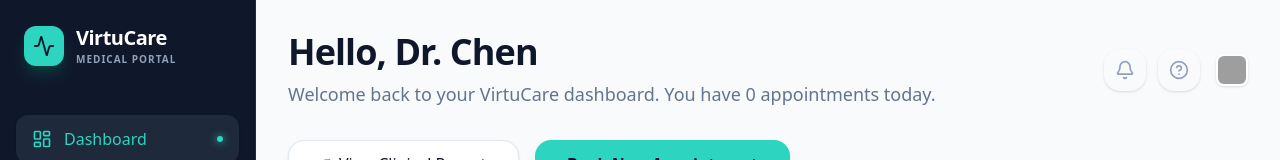
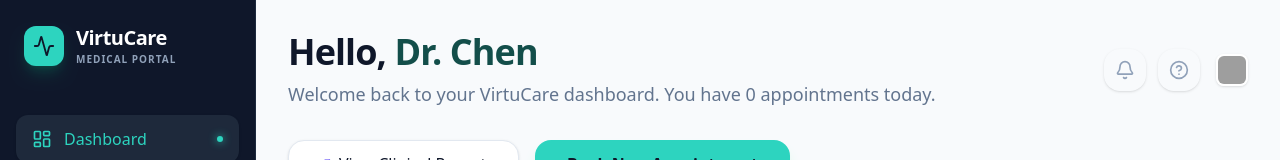
Before and after one commit to A-Simie/virtucare, a Next.js app: page /dashboard in a window 1280 px wide. Shown: the top 160 px of the page. Built offline with nearby package versions, Linux system fonts and the light colour scheme; grey boxes are pictures that could not be loaded.

Commit message:
login and username updated

```diff
--- a/src/app/(authenticated)/dashboard/page.tsx
+++ b/src/app/(authenticated)/dashboard/page.tsx
@@ -22,9 +22,12 @@ import { UserNav } from '@/components/UserNav';
 export default function DashboardPage() {
   const { appointments } = useAppointments();
   const [isLoading, setIsLoading] = useState(true);
+  const [userEmail, setUserEmail] = useState('Dr. Chen');
 
   useEffect(() => {
     const timer = setTimeout(() => setIsLoading(false), 1000);
+    const savedEmail = localStorage.getItem('virtucare_user_email');
+    if (savedEmail) setUserEmail(savedEmail);
     return () => clearTimeout(timer);
   }, []);
 
@@ -44,9 +47,11 @@ export default function DashboardPage() {
     <div className="max-w-7xl mx-auto space-y-10">
       {/* Welcome Section */}
       <div className="space-y-6">
-        <div className="flex items-center justify-between">
-          <div>
-            <h1 className="text-4xl font-extrabold tracking-tight text-[#0f172a]">Hello, Dr. Chen</h1>
+        <div className="flex flex-col sm:flex-row sm:items-center justify-between gap-6">
+          <div className="max-w-full overflow-hidden">
+            <h1 className="text-3xl md:text-4xl font-extrabold tracking-tight text-[#0f172a] break-all sm:break-normal">
+              Hello, <span className="text-[#134e4a]">{userEmail}</span>
+            </h1>
             <p className="text-slate-500 mt-2 text-lg">Welcome back to your VirtuCare dashboard. You have {upcomingCount} appointments today.</p>
           </div>
           <UserNav />
--- a/src/app/page.tsx
+++ b/src/app/page.tsx
@@ -6,17 +6,29 @@ import { Activity, Mail, Lock, ChevronRight, Globe, Shield } from 'lucide-react'
 import { Button } from '@/components/ui/Button';
 import Link from 'next/link';
 
+import { useNotifications } from '@/context/NotificationContext';
+
 export default function LandingPage() {
   const [email, setEmail] = useState('');
   const [password, setPassword] = useState('');
   const [isLoading, setIsLoading] = useState(false);
   const router = useRouter();
+  const { addNotification } = useNotifications();
 
   const handleLogin = async (e: React.FormEvent) => {
     e.preventDefault();
     setIsLoading(true);
-    // Simulate login
+
+    // Simulate login and save user
     await new Promise(resolve => setTimeout(resolve, 1500));
+    localStorage.setItem('virtucare_user_email', email);
+
+    addNotification({
+      title: 'New Login Detected',
+      message: `User ${email} successfully logged in to the portal.`,
+      type: 'system',
+    });
+
     router.push('/dashboard');
   };
 
--- a/src/features/doctors/DoctorList.tsx
+++ b/src/features/doctors/DoctorList.tsx
@@ -29,7 +29,7 @@ export function DoctorList() {
 
   const filteredDoctors = doctors.filter(doc => {
     const matchesSearch = doc.name.toLowerCase().includes(searchTerm.toLowerCase()) ||
-                          doc.specialty.toLowerCase().includes(searchTerm.toLowerCase());
+      doc.specialty.toLowerCase().includes(searchTerm.toLowerCase());
     const matchesSpecialty = selectedSpecialty === 'All' || doc.specialty === selectedSpecialty;
     return matchesSearch && matchesSpecialty;
   });
@@ -46,7 +46,7 @@ export function DoctorList() {
           <Search className="absolute left-5 top-1/2 -translate-y-1/2 text-slate-400" size={22} />
           <input
             type="text"
-            placeholder="Search by specialist name, medical specialty, or clinic location..."
+            placeholder="Search by specialist name or medical specialty..."
             className="w-full pl-14 pr-6 py-5 bg-white border border-slate-200 rounded-2xl focus:outline-none focus:ring-4 focus:ring-[#2dd4bf]/10 focus:border-[#2dd4bf] transition-all shadow-sm text-lg placeholder:text-slate-400"
             value={searchTerm}
             onChange={(e) => setSearchTerm(e.target.value)}
@@ -63,11 +63,10 @@ export function DoctorList() {
           <button
             key={specialty}
             onClick={() => setSelectedSpecialty(specialty)}
-            className={`px-6 py-3 rounded-2xl text-sm font-bold transition-all duration-300 whitespace-nowrap ${
-              selectedSpecialty === specialty
-                ? 'bg-[#0f172a] text-white shadow-xl shadow-slate-200 scale-105'
-                : 'bg-white text-slate-500 border border-slate-200 hover:border-[#2dd4bf] hover:text-[#0f172a] shadow-sm'
-            }`}
+            className={`px-6 py-3 rounded-2xl text-sm font-bold transition-all duration-300 whitespace-nowrap ${selectedSpecialty === specialty
+              ? 'bg-[#0f172a] text-white shadow-xl shadow-slate-200 scale-105'
+              : 'bg-white text-slate-500 border border-slate-200 hover:border-[#2dd4bf] hover:text-[#0f172a] shadow-sm'
+              }`}
           >
             {specialty}
           </button>
```
